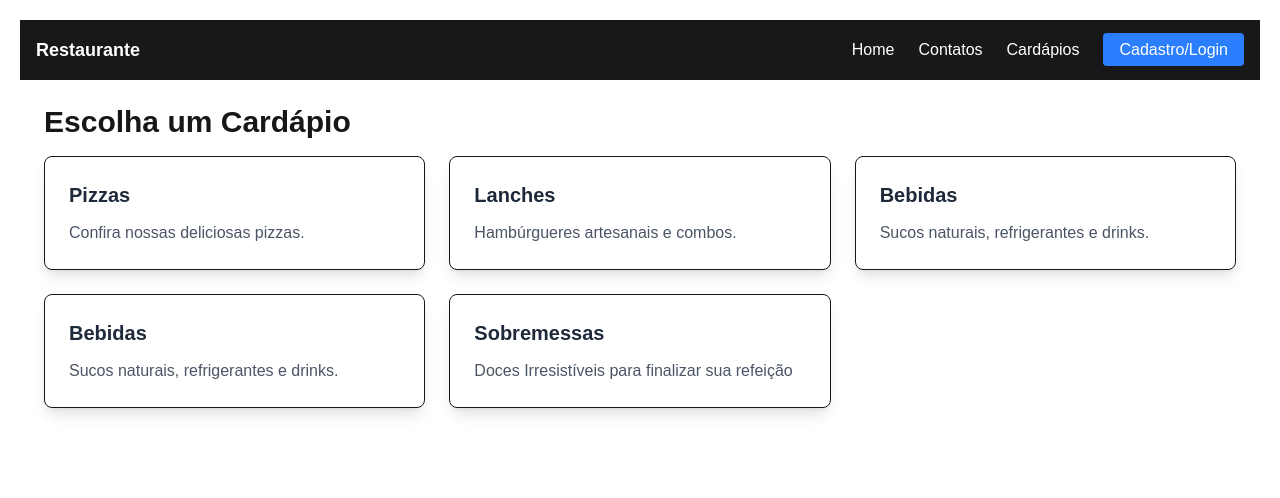
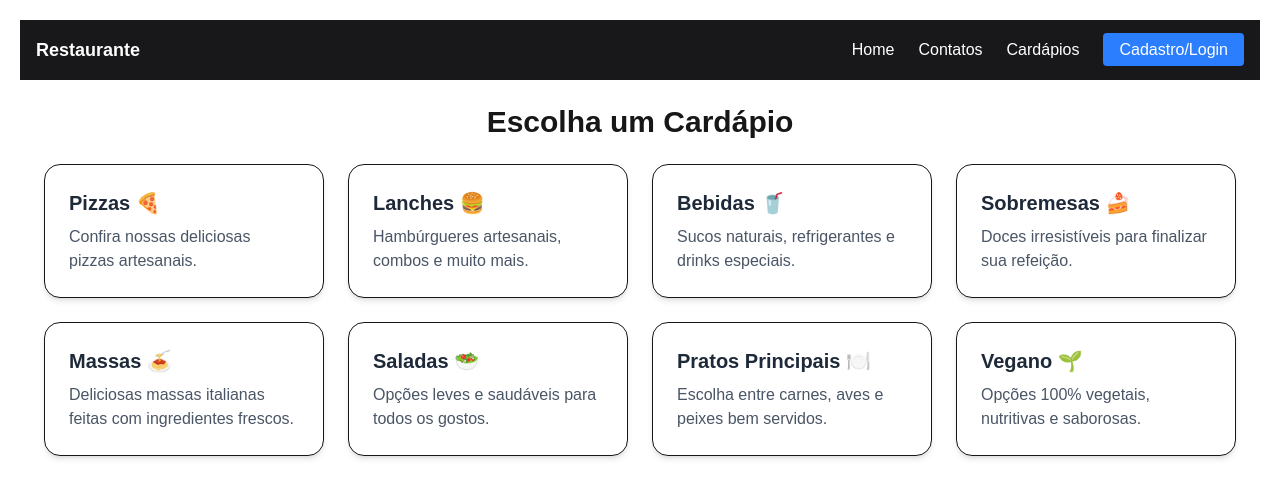
Before and after one commit to Brunomdd/app-pedidos-restaurante, a Next.js app: page /cardapios in a window 1280 px wide. Shown: the top 498 px of the page. Built offline with nearby package versions, Linux system fonts and the light colour scheme.

Commit message:
feat: adiciona novos itens e melhorias na página de cardápios

```diff
--- a/src/app/cardapios/page.tsx
+++ b/src/app/cardapios/page.tsx
@@ -1,24 +1,25 @@
-import { link } from "fs";
 import Link from "next/link";
 
 const cardapios = [
-  { nome: "Pizzas", descricao: "Confira nossas deliciosas pizzas.", link: "/cardapio/pizzas" },
-  { nome: "Lanches", descricao: "Hambúrgueres artesanais e combos.", link: "/cardapio/lanches" },
-  { nome: "Bebidas", descricao: "Sucos naturais, refrigerantes e drinks.", link: "/cardapio/bebidas" },
-  { nome: "Bebidas", descricao: "Sucos naturais, refrigerantes e drinks.", link: "/cardapio/bebidas" },
-  {nome: "Sobremessas",descricao:"Doces Irresistíveis para finalizar sua refeição",link: "/cardapio/sobremesas"}
-
+   { nome: "Pizzas 🍕", descricao: "Confira nossas deliciosas pizzas artesanais.", link: "/cardapio/pizzas" },
+    { nome: "Lanches 🍔", descricao: "Hambúrgueres artesanais, combos e muito mais.", link: "/cardapio/lanches" },
+   { nome: "Bebidas 🥤", descricao: "Sucos naturais, refrigerantes e drinks especiais.", link: "/cardapio/bebidas" },
+    { nome: "Sobremesas 🍰", descricao: "Doces irresistíveis para finalizar sua refeição.", link: "/cardapio/sobremesas" },
+    { nome: "Massas 🍝", descricao: "Deliciosas massas italianas feitas com ingredientes frescos.", link: "/cardapio/massas" },
+    { nome: "Saladas 🥗", descricao: "Opções leves e saudáveis para todos os gostos.", link: "/cardapio/saladas" },
+    { nome: "Pratos Principais 🍽️", descricao: "Escolha entre carnes, aves e peixes bem servidos.", link: "/cardapio/pratos-principais" },
+      { nome: "Vegano 🌱", descricao: "Opções 100% vegetais, nutritivas e saborosas.", link: "/cardapio/vegano" }
   ];
 
 export default function Cardapios() {
   return (
     <div className="p-6">
-      <h1 className="text-3xl font-bold mb-4">Escolha um Cardápio</h1>
-      <div className="grid grid-cols-1 sm:grid-cols-2 md:grid-cols-3 gap-6">
+   <h1 className="text-3xl font-bold mb-6 text-center">Escolha um Cardápio</h1>
+   <div className="grid grid-cols-1 sm:grid-cols-2 md:grid-cols-3 lg:grid-cols-4 gap-6">
    {cardapios.map((item, index) => (
        <Link key={index} href={item.link}>
-            <div className="border p-6 rounded-lg shadow-lg hover:shadow-xl transition duration-300 bg-white hover:bg-gray-50">
-              <h2 className="text-xl font-semibold text-gray-800 mb-3">{item.nome}</h2>
+       <div className="border p-6 rounded-2xl shadow-md hover:shadow-2xl transition-all duration-300 bg-white hover:bg-gray-50 cursor-pointer">
+         <h2 className="text-xl font-semibold text-gray-800 mb-2">{item.nome}</h2>
        <p className="text-gray-600">{item.descricao}</p>
        </div>
        </Link>
```
Lines whose indentation alone changed are shown as unchanged.
